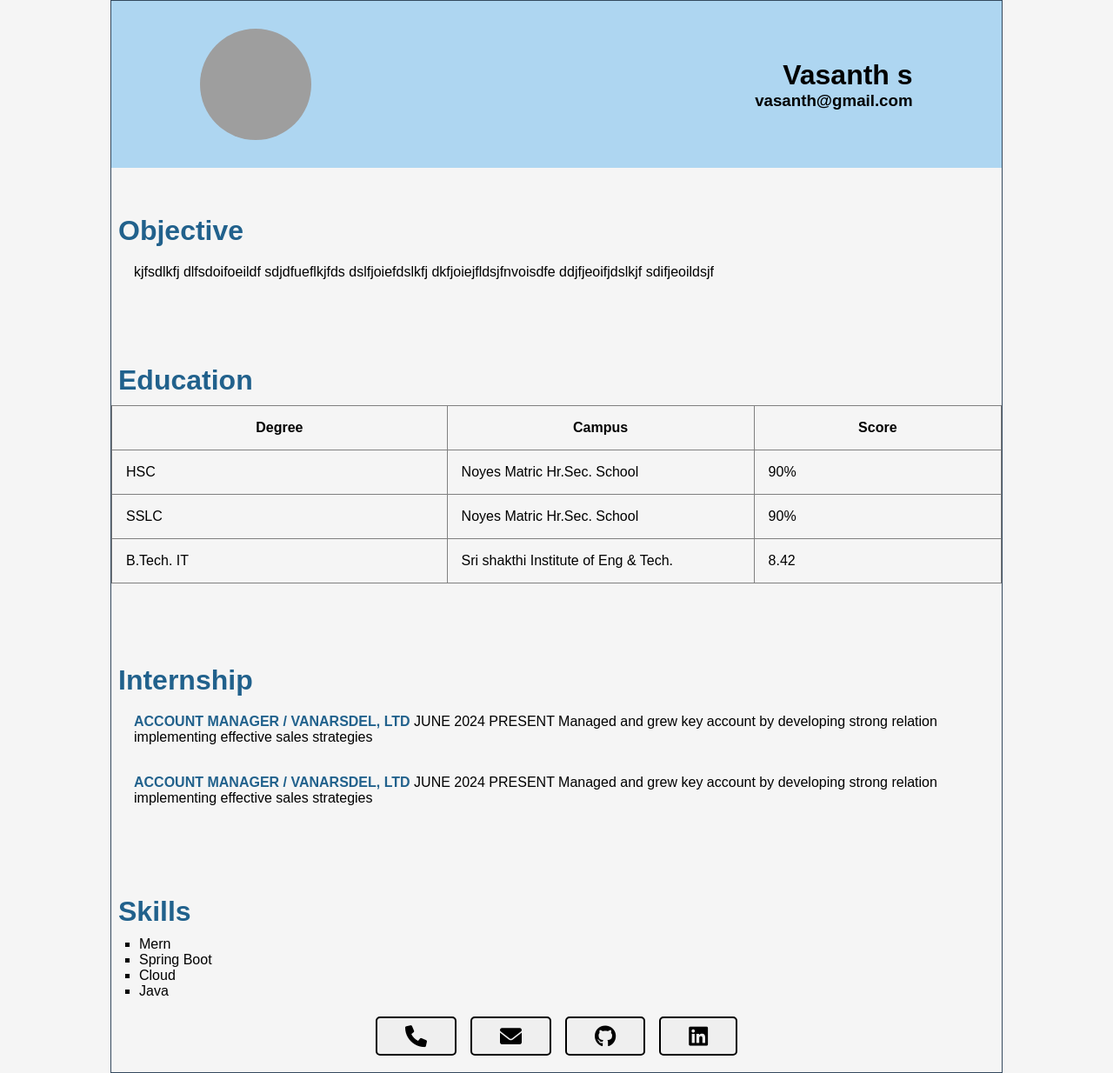
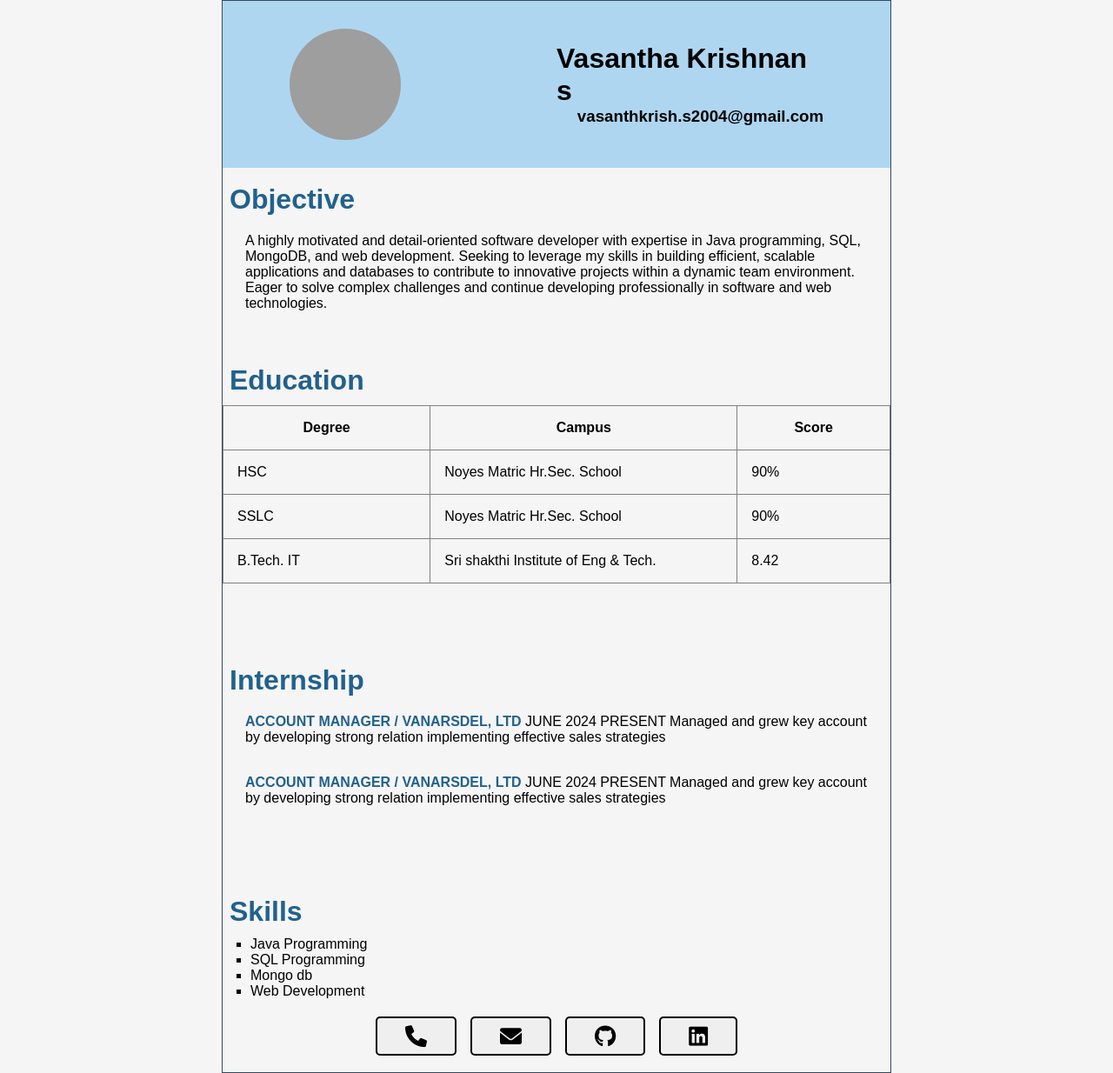
Before and after one commit to vasanthkrishnan/vasanthkrishnan.github.io, a plain HTML site: page index.html in a window 1280 px wide. Shown: the whole page at 87% size. Drawn offline with Linux system fonts and the light colour scheme; grey boxes are pictures that could not be loaded.

Commit message:
Add files via upload

```diff
--- a/index.html
+++ b/index.html
@@ -24,7 +24,7 @@
 
 
         .section-1 {
-            width: 80%;
+            width: 60%;
             height: 12rem;
             background-color: #aed6f1 ;
             border-left: 1px solid #34495e;
@@ -67,7 +67,7 @@
         }
 
         .section-2 {
-            width: 80%;
+            width: 60%;
             height: 12rem;
             /* background-color: aquamarine; */
             border-left: 1px solid #34495e;
@@ -81,7 +81,7 @@
 
 
         .section-3 {
-            width: 80%;
+            width: 60%;
             height: 20rem;
             /* background-color: aquamarine; */
             border-left: 1px solid #34495e;
@@ -95,7 +95,7 @@
 
 
         .section-4 {
-            width: 80%;
+            width: 60%;
             height: 19rem;
             /* background-color: aquamarine; */
             border-left: 1px solid #34495e;
@@ -108,7 +108,7 @@
         }
 
         .section-5 {
-            width: 80%;
+            width: 60%;
             height: 10rem;
             /* background-color: aquamarine; */
             border-left: 1px solid #34495e;
@@ -168,7 +168,7 @@
         } */
 
         .section-6 {
-            width: 80%;
+            width: 60%;
             height: 4rem;
             border-left: 1px solid #34495e;
             border-right: 1px solid #34495e;
@@ -187,6 +187,9 @@
             font-size: 25px;
             color: black;
         }
+        .button:hover {
+            cursor: pointer;
+        }
         .flex-item {
             display: flex;
             flex-direction: row;
@@ -203,8 +206,8 @@
 
         </div>
         <div class="profile-data">
-            <h1>Vasanth s</h1>
-            <h3>vasanth@gmail.com</h3>
+            <h1>Vasantha Krishnan s</h1>
+            <h3>vasanthkrish.s2004@gmail.com</h3>
 
         </div>
     </div>
@@ -213,7 +216,7 @@
             Objective
         </h1>
         <p class="para">
-            kjfsdlkfj dlfsdoifoeildf sdjdfueflkjfds dslfjoiefdslkfj dkfjoiejfldsjfnvoisdfe ddjfjeoifjdslkjf sdifjeoildsjf
+            A highly motivated and detail-oriented software developer with expertise in Java programming, SQL, MongoDB, and web development. Seeking to leverage my skills in building efficient, scalable applications and databases to contribute to innovative projects within a dynamic team environment. Eager to solve complex challenges and continue developing professionally in software and web technologies.
         </p>
     </div>
     <div class="section-3">
@@ -265,10 +268,10 @@
             Skills
         </h1>
         <ul>
-            <li>Mern</li>
-            <li>Spring Boot</li>
-            <li>Cloud</li>
-            <li>Java</li>
+            <li>Java Programming</li>
+            <li>SQL Programming</li>
+            <li>Mongo db</li>
+            <li>Web Development</li>
         </ul>
     </div>
     <div class="section-6">
```
